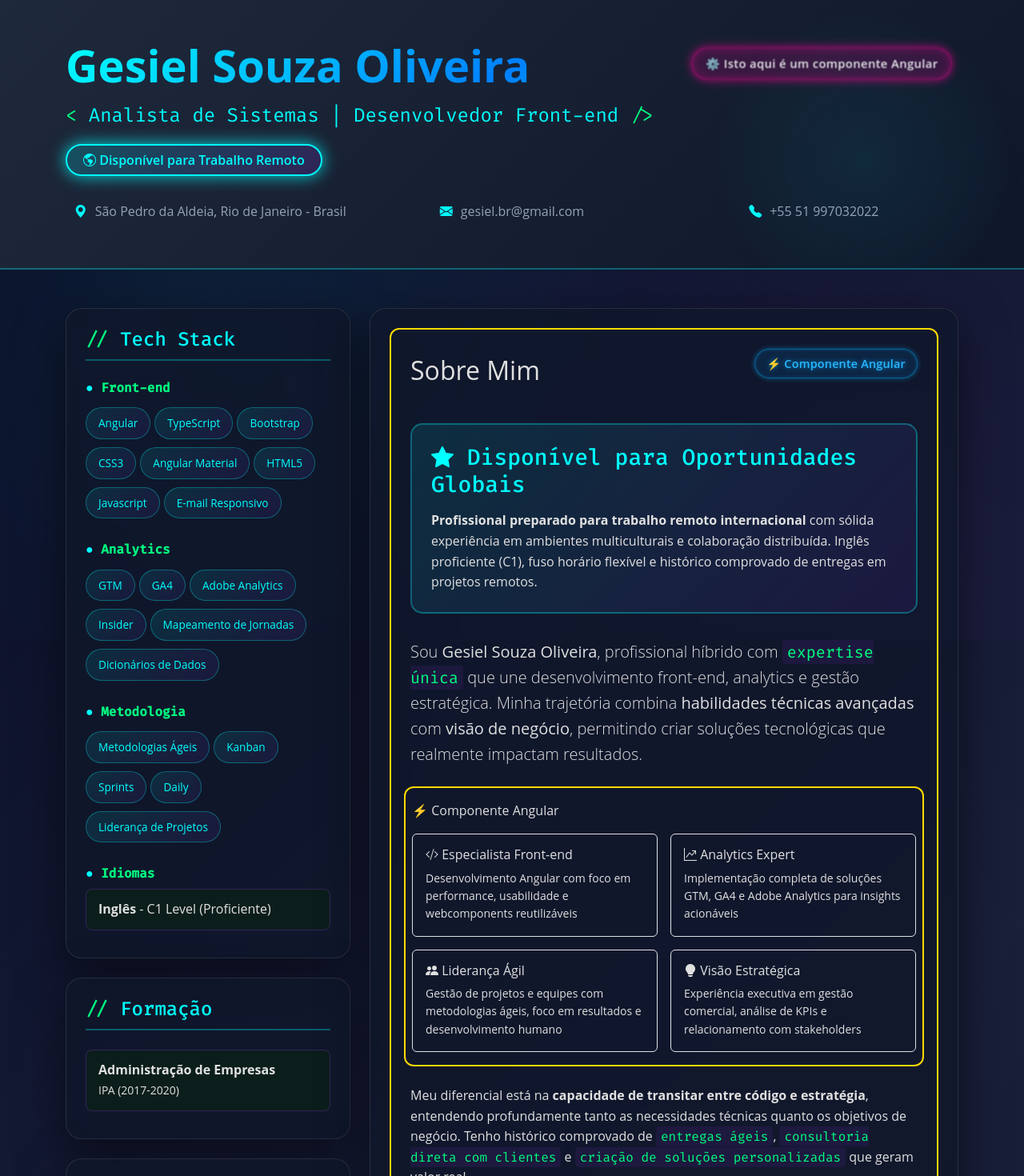
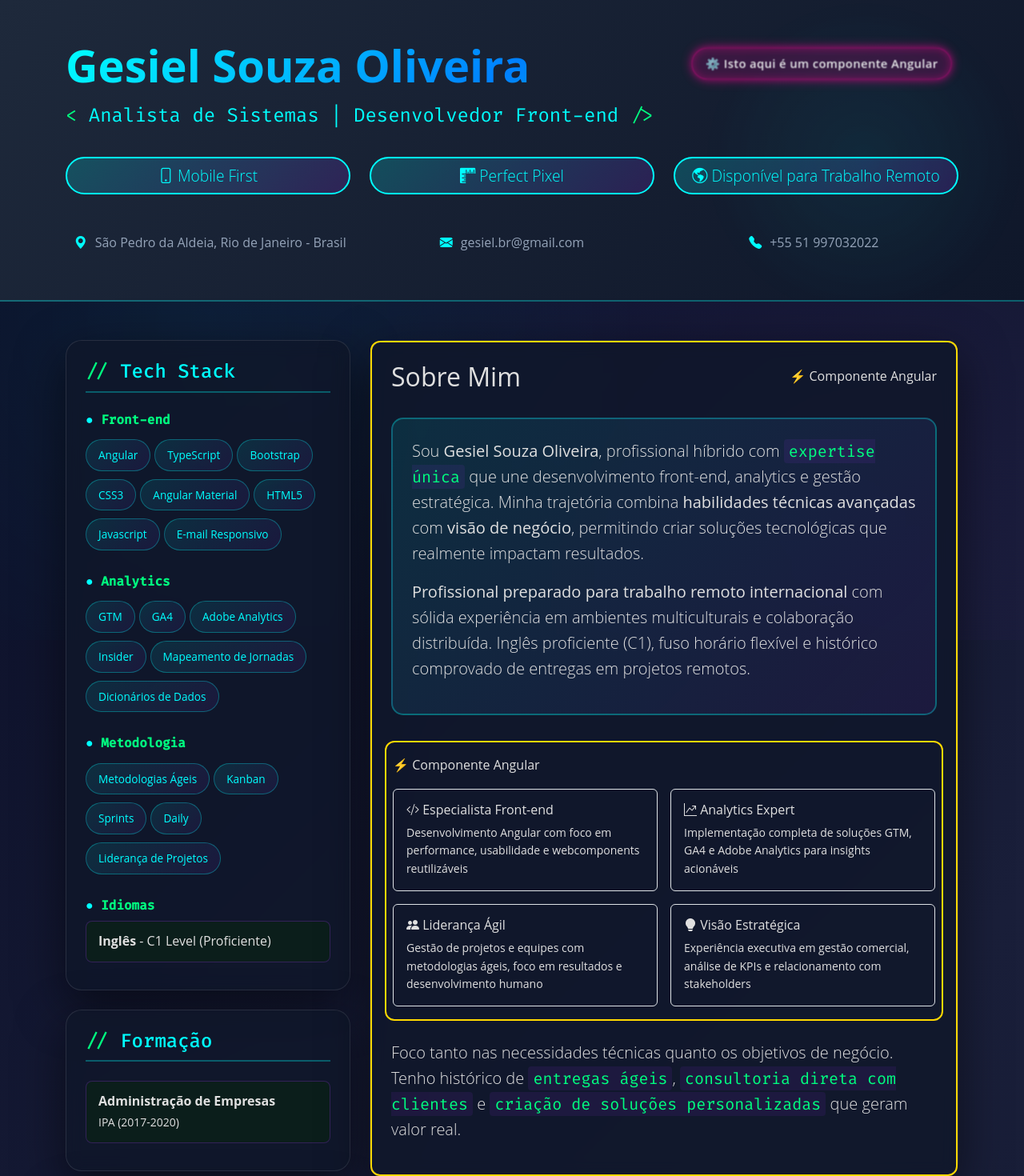
Before and after one commit to gesielbr/gesiel-tech-resume, an Angular app: page / in a window 1280 px wide. Shown: the top 1470 px of the page at 80% size. Built offline with nearby package versions, Linux system fonts and the light colour scheme.

Commit message:
Refinamento conteúdo e layout

```diff
--- a/src/about/about.css
+++ b/src/about/about.css
@@ -1,4 +1,8 @@
 /* Copie apenas o CSS específico da seção About */
+
+.section-title {
+  margin-bottom: 0;
+}
 
 .highlight-box {
   background: linear-gradient(135deg, rgba(0, 255, 255, 0.1) 0%, rgba(138, 43, 226, 0.1) 100%);
@@ -36,7 +40,7 @@
   align-items: center;
   gap: 0.35rem;
 
-  background: rgba(0, 150, 255, 0.12);
+  /* background: rgba(0, 150, 255, 0.12);
   border: 1px solid rgba(0, 180, 255, 0.45);
   color: #29b6ff;
 
@@ -50,7 +54,7 @@
   text-shadow: 0 0 6px rgba(0, 180, 255, 0.75);
   box-shadow: 0 0 6px rgba(0, 180, 255, 0.45), inset 0 0 4px rgba(0, 180, 255, 0.25);
 
-  backdrop-filter: blur(4px);
+  backdrop-filter: blur(4px); */
 }
 
 /* --- Pulsação Neon Azul --- */
--- a/src/about/about.html
+++ b/src/about/about.html
@@ -1,12 +1,14 @@
 <article class="content-card p-4 border-pulse">
-  <div class="row align-items-center">
+  <div class="row">
     <!-- COLUNA DO TÍTULO (mobile invertido / md+ normal) -->
     <div class="col-12 col-md-6 order-2 order-md-1">
       <h2 class="section-title title-responsive">Sobre Mim</h2>
     </div>
 
     <!-- COLUNA DO AVISO (mobile invertido / md+ normal + mb-md-3) -->
-    <div class="col-12 col-md-6 d-flex justify-content-md-end mt-2 mt-md-0 order-1 order-md-2 mb-4">
+    <div
+      class="col-12 col-md-6 d-flex align-items-center justify-content-md-end mt-2 mt-md-0 order-1 order-md-2"
+    >
       <span
         class="component-notice energy-pulse notice-responsive"
         role="status"
@@ -19,30 +21,28 @@
 
   <section>
     <div class="highlight-box">
-      <h3><i class="bi bi-star-fill"></i> Disponível para Oportunidades Globais</h3>
-      <p class="mb-0">
+      <!-- <h3><i class="bi bi-star-fill"></i> Disponível para Oportunidades Globais</h3> -->
+      <p class="lead" itemprop="description">
+        Sou <strong>{{ name }}</strong
+        >, profissional híbrido com
+        <span class="code-accent">expertise única</span>
+        que une desenvolvimento front-end, analytics e gestão estratégica. Minha trajetória combina
+        <strong>habilidades técnicas avançadas</strong> com <strong>visão de negócio</strong>,
+        permitindo criar soluções tecnológicas que realmente impactam resultados.
+      </p>
+      <p class="lead" itemprop="description">
         <strong>Profissional preparado para trabalho remoto internacional</strong> com sólida
         experiência em ambientes multiculturais e colaboração distribuída. Inglês proficiente (C1),
         fuso horário flexível e histórico comprovado de entregas em projetos remotos.
       </p>
     </div>
 
-    <p class="lead" itemprop="description">
-      Sou <strong>{{ name }}</strong
-      >, profissional híbrido com
-      <span class="code-accent">expertise única</span>
-      que une desenvolvimento front-end, analytics e gestão estratégica. Minha trajetória combina
-      <strong>habilidades técnicas avançadas</strong> com <strong>visão de negócio</strong>,
-      permitindo criar soluções tecnológicas que realmente impactam resultados.
-    </p>
-
     <!-- Local onde os cards serão inseridos DEPOIS -->
     <ng-content select="[slot-cards]"></ng-content>
 
-    <p class="my-0">
-      Meu diferencial está na <strong>capacidade de transitar entre código e estratégia</strong>,
-      entendendo profundamente tanto as necessidades técnicas quanto os objetivos de negócio. Tenho
-      histórico comprovado de <span class="code-accent">entregas ágeis</span>,
+    <p class="lead" itemprop="description">
+      Foco tanto nas necessidades técnicas quanto os objetivos de negócio. Tenho histórico de
+      <span class="code-accent">entregas ágeis</span>,
       <span class="code-accent">consultoria direta com clientes</span> e
       <span class="code-accent">criação de soluções personalizadas</span> que geram valor real.
     </p>
--- a/src/app/header/header.css
+++ b/src/app/header/header.css
@@ -71,10 +71,10 @@ h1 {
   background: linear-gradient(135deg, rgba(0, 255, 255, 0.2) 0%, rgba(138, 43, 226, 0.2) 100%);
   border: 2px solid var(--primary-cyan);
   color: var(--primary-cyan);
-  padding: 10px 20px;
-  font-size: 1rem;
-  font-weight: 600;
-  animation: glow 2s ease-in-out infinite;
+  padding: 12px 20px;
+  font-size: 1.2rem;
+  font-weight: 100;
+  min-width: -webkit-fill-available;
 }
 
 @keyframes glow {
--- a/src/app/header/header.html
+++ b/src/app/header/header.html
@@ -6,17 +6,42 @@
         ⚙️ Isto aqui é um componente Angular
       </span>
 
+      <div class="row">
+        <div class="col-md-12">
           <h1 class="mt-4 mt-lg-0" itemscope itemtype="https://schema.org/Person">
             <span itemprop="name">{{ profileData.name }}</span>
           </h1>
+        </div>
+
+        <div class="col-md-12">
           <p class="title-main mb-3" itemprop="jobTitle">
             {{ profileData.jobTitle }}
           </p>
+        </div>
 
-      <div class="d-flex flex-wrap gap-3 align-items-center mb-3">
+        <div class="col-md-4">
+          <div class="d-flex flex-wrap gap-3 justify-content-center my-3">
+            <span class="badge badge-remote rounded-pill">
+              <i class="bi bi-phone"></i> Mobile First
+            </span>
+          </div>
+        </div>
+
+        <div class="col-md-4">
+          <div class="d-flex flex-wrap gap-3 justify-content-center my-3">
+            <span class="badge badge-remote rounded-pill">
+              <i class="bi bi-rulers"></i> Perfect Pixel
+            </span>
+          </div>
+        </div>
+
+        <div class="col-md-4">
+          <div class="d-flex flex-wrap gap-3 justify-content-center my-3">
             <span class="badge badge-remote rounded-pill">
               <i class="bi bi-globe-americas"></i> Disponível para Trabalho Remoto
             </span>
+          </div>
+        </div>
       </div>
 
       <div class="row g-3 mt-3">
--- a/src/app/resume-pt-br/resume-pt-br.html
+++ b/src/app/resume-pt-br/resume-pt-br.html
@@ -85,7 +85,7 @@
 
       <!-- Main Content Area -->
       <div class="col-lg-8">
-        <article class="content-card p-4 mb-4">
+        <article class="content-card mb-4">
           <section>
             <app-about>
               <!-- Este conteúdo será inserido no ng-content -->
```
Lines whose indentation alone changed are shown as unchanged.
